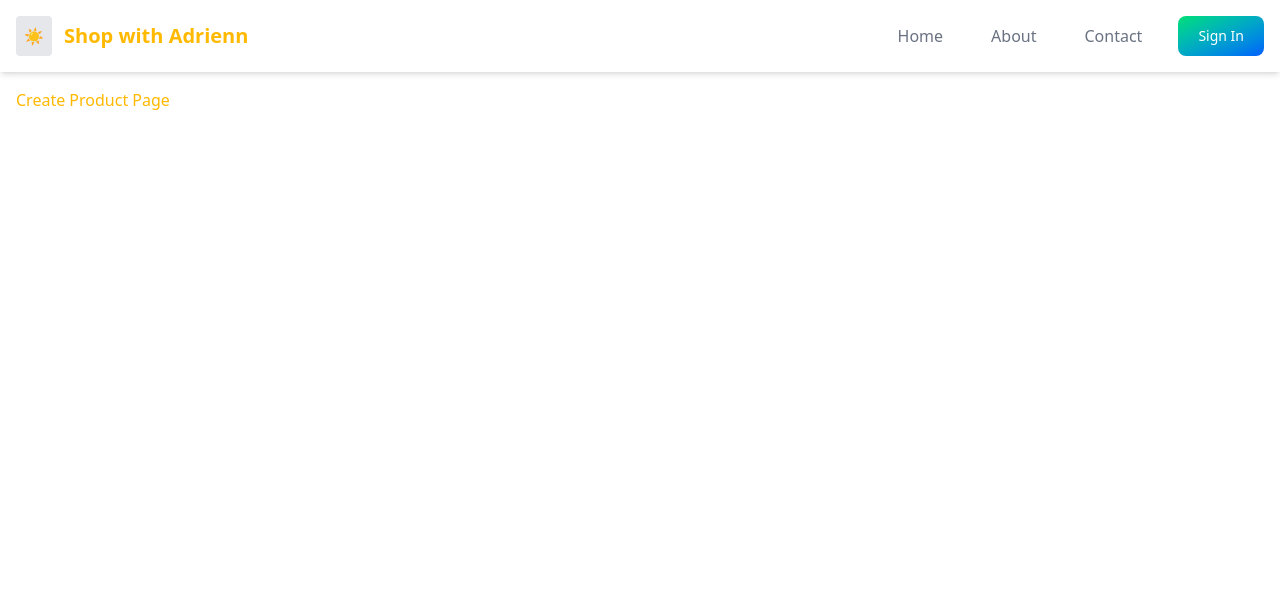
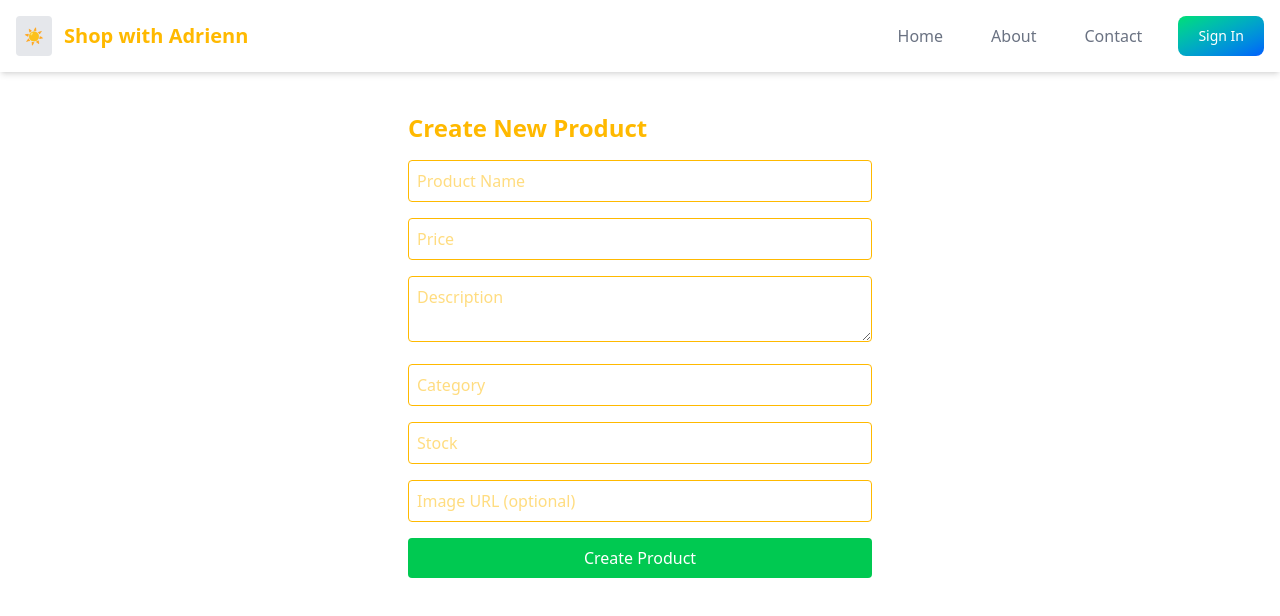
Before and after one commit to radu-bordea/adrienn, a React (Vite) app: page /admin/create-product in a window 1280 px wide. Shown: the top 616 px of the page. Built offline with nearby package versions, Linux system fonts and the light colour scheme; no server answers.

Commit message:
Create Product Page and add functionality!

```diff
--- a/src/Navbar.jsx
+++ b/src/Navbar.jsx
@@ -38,15 +38,16 @@ const Navbar = () => {
           <NavLink
             to="/"
             className="block text-gray-500 hover:text-blue-500 px-3 py-2 text-center"
+            onClick={() => setIsOpen(false)}
           >
             Home
           </NavLink>
 
-          {/* Show Admin link if the user is signed in */}
           <SignedIn>
             <NavLink
               to="/admin"
               className="block text-gray-500 hover:text-blue-500 px-3 py-2 text-center"
+              onClick={() => setIsOpen(false)}
             >
               Admin
             </NavLink>
@@ -55,6 +56,7 @@ const Navbar = () => {
           <NavLink
             to="/about"
             className="block text-gray-500 hover:text-blue-500 px-3 py-2 text-center"
+            onClick={() => setIsOpen(false)}
           >
             About
           </NavLink>
@@ -62,29 +64,21 @@ const Navbar = () => {
           <NavLink
             to="/contact"
             className="block text-gray-500 hover:text-blue-500 px-3 py-2 text-center"
+            onClick={() => setIsOpen(false)}
           >
             Contact
           </NavLink>
 
-          {/* Signed In User - Show User Profile & Logout */}
           <SignedIn>
-            {/* <button
-              onClick={() => {
-                signOut(() => {
-                  window.location.href = "/"; // Redirect to home after sign-out
-                });
-              }}
-              className="text-white bg-gradient-to-br from-pink-500 to-orange-400 hover:bg-gradient-to-bl focus:ring-4 focus:outline-none focus:ring-pink-200 dark:focus:ring-pink-800 font-medium rounded-lg text-sm px-5 py-2.5 text-center"
-            >
-              Logout
-            </button> */}
             <UserButton />
           </SignedIn>
 
-          {/* Signed Out - Show Login Button */}
           <SignedOut>
             <SignInButton mode="modal">
-              <button className="text-white bg-gradient-to-br from-green-400 to-blue-600 hover:bg-gradient-to-bl focus:ring-4 focus:outline-none focus:ring-green-200 dark:focus:ring-green-800 font-medium rounded-lg text-sm px-5 py-2.5 text-center">
+              <button
+                className="text-white bg-gradient-to-br from-green-400 to-blue-600 hover:bg-gradient-to-bl focus:ring-4 focus:outline-none focus:ring-green-200 dark:focus:ring-green-800 font-medium rounded-lg text-sm px-5 py-2.5 text-center"
+                onClick={() => setIsOpen(false)}
+              >
                 Sign In
               </button>
             </SignInButton>
--- a/src/pages/CreateProductPage.jsx
+++ b/src/pages/CreateProductPage.jsx
@@ -1,11 +1,127 @@
-import React from 'react'
+import React, { useState } from "react";
+import { useNavigate } from "react-router-dom";
 
 const CreateProductPage = () => {
+  const navigate = useNavigate();
+
+  const [formData, setFormData] = useState({
+    name: "",
+    price: "",
+    description: "",
+    category: "",
+    stock: "",
+    imageUrl: "",
+  });
+
+  const [loading, setLoading] = useState(false);
+  const [error, setError] = useState("");
+
+  const handleChange = (e) => {
+    setFormData({ ...formData, [e.target.name]: e.target.value });
+  };
+
+  const handleSubmit = async (e) => {
+    e.preventDefault();
+    setLoading(true);
+    setError("");
+
+    // Convert stock and price to numbers
+    const formattedData = {
+      ...formData,
+      price: Number(formData.price), // Ensure it's a number
+      stock: Number(formData.stock), // Ensure it's a number
+    };
+
+    try {
+      const response = await fetch(
+        "https://adrienn-backend.onrender.com/api/products/",
+        {
+          method: "POST",
+          headers: { "Content-Type": "application/json" },
+          body: JSON.stringify(formattedData), // Send converted data
+        }
+      );
+
+      if (!response.ok) throw new Error("Failed to create product");
+
+      const newProduct = await response.json();
+      console.log("Product Created:", newProduct);
+      navigate("/admin"); // Redirect after success
+    } catch (err) {
+      setError(err.message);
+    } finally {
+      setLoading(false);
+    }
+  };
+
   return (
-    <div>
-      Create Product Page
+    <div className="p-6 max-w-lg mx-auto">
+      <h1 className="text-2xl font-bold mb-4">Create New Product</h1>
+      {error && <p className="text-red-500">{error}</p>}
+      <form onSubmit={handleSubmit} className="space-y-4">
+        <input
+          type="text"
+          name="name"
+          value={formData.name}
+          onChange={handleChange}
+          placeholder="Product Name"
+          required
+          className="border rounded w-full p-2"
+        />
+        <input
+          type="number"
+          name="price"
+          value={formData.price}
+          onChange={handleChange}
+          placeholder="Price"
+          required
+          className="border rounded w-full p-2"
+        />
+        <textarea
+          name="description"
+          value={formData.description}
+          onChange={handleChange}
+          placeholder="Description"
+          required
+          className="border rounded w-full p-2"
+        />
+        <input
+          type="text"
+          name="category"
+          value={formData.category}
+          onChange={handleChange}
+          placeholder="Category"
+          required
+          className="border rounded w-full p-2"
+        />
+        <input
+          type="number"
+          name="stock"
+          value={formData.stock}
+          onChange={handleChange}
+          placeholder="Stock"
+          required
+          className="border rounded w-full p-2"
+        />
+        <input
+          type="text"
+          name="imageUrl"
+          value={formData.imageUrl}
+          onChange={handleChange}
+          placeholder="Image URL (optional)"
+          className="border rounded w-full p-2"
+        />
+
+        <button
+          type="submit"
+          className="bg-green-500 text-white px-4 py-2 rounded w-full"
+          disabled={loading}
+        >
+          {loading ? "Creating..." : "Create Product"}
+        </button>
+      </form>
     </div>
-  )
-}
+  );
+};
 
-export default CreateProductPage
+export default CreateProductPage;
```
